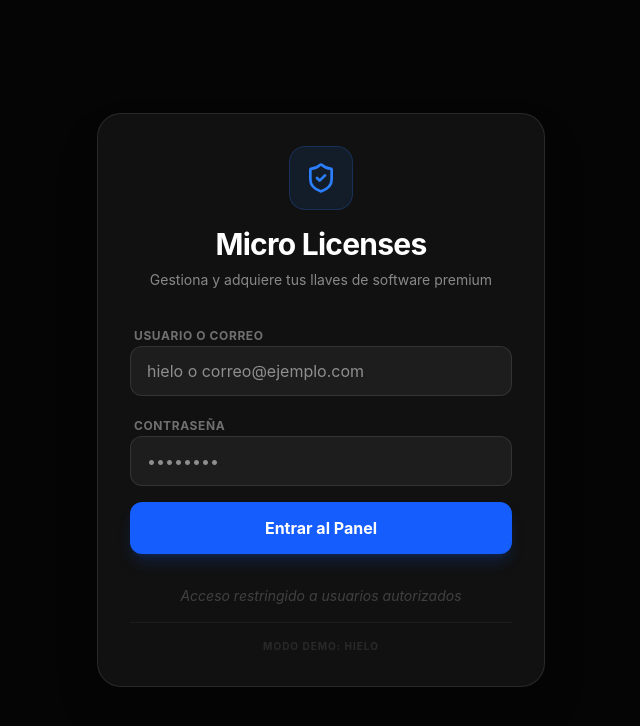
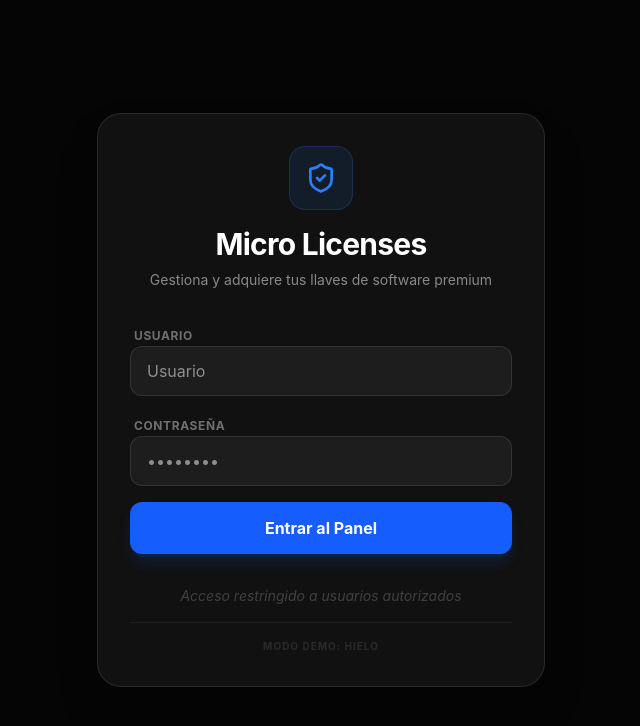
Before and after one commit to computerlaptopfixcom-creator/licencias, a Next.js app: page / in a window 1280 px wide. Shown: the top 726 px of the page, without its empty margins (319-959 px from the left). Built offline with nearby package versions, Linux system fonts and the light colour scheme.

Commit message:
feat(ui): hide admin assignment buttons and simplify login fields

```diff
--- a/src/app/page.tsx
+++ b/src/app/page.tsx
@@ -356,8 +356,8 @@ export default function Dashboard() {
             handleLogin(target.identifier.value, target.password.value);
           }} className="space-y-4">
             <div className="space-y-1.5">
-              <label className="text-xs font-bold uppercase tracking-wider text-white/40 ml-1">Usuario o Correo</label>
-              <input required name="identifier" type="text" placeholder="hielo o correo@ejemplo.com" className="w-full bg-white/5 border border-white/10 rounded-xl px-4 py-3 focus:outline-none focus:border-blue-500/50 transition-colors" />
+              <label className="text-xs font-bold uppercase tracking-wider text-white/40 ml-1">Usuario</label>
+              <input required name="identifier" type="text" placeholder="Usuario" className="w-full bg-white/5 border border-white/10 rounded-xl px-4 py-3 focus:outline-none focus:border-blue-500/50 transition-colors" />
             </div>
             <div className="space-y-1.5">
               <label className="text-xs font-bold uppercase tracking-wider text-white/40 ml-1">Contraseña</label>
@@ -1073,6 +1073,7 @@ export default function Dashboard() {
                           </div>
                           <span className="font-mono text-xs text-white/40 bg-white/5 px-3 py-1.5 rounded-lg border border-white/5">{userLicenses} keys</span>
                         </div>
+                        {u.role !== 'admin' && (
                           <div className="flex gap-2">
                             <button
                               onClick={() => setViewUserLicenses({show: true, userId: u.id, userName: u.name})}
@@ -1087,6 +1088,7 @@ export default function Dashboard() {
                               Asignar Lote
                             </button>
                           </div>
+                        )}
                       </div>
                     );
                   })}
@@ -1118,6 +1120,7 @@ export default function Dashboard() {
                             </td>
                             <td className="px-8 py-5 font-mono text-xs">{userLicenses} keys active</td>
                             <td className="px-8 py-5 text-right">
+                              {u.role !== 'admin' && (
                                 <div className="flex justify-end gap-2">
                                   <button
                                     onClick={() => setViewUserLicenses({show: true, userId: u.id, userName: u.name})}
@@ -1132,6 +1135,7 @@ export default function Dashboard() {
                                     Asignar Lote
                                   </button>
                                 </div>
+                              )}
                             </td>
                           </tr>
                         );
```
Lines whose indentation alone changed are shown as unchanged.
